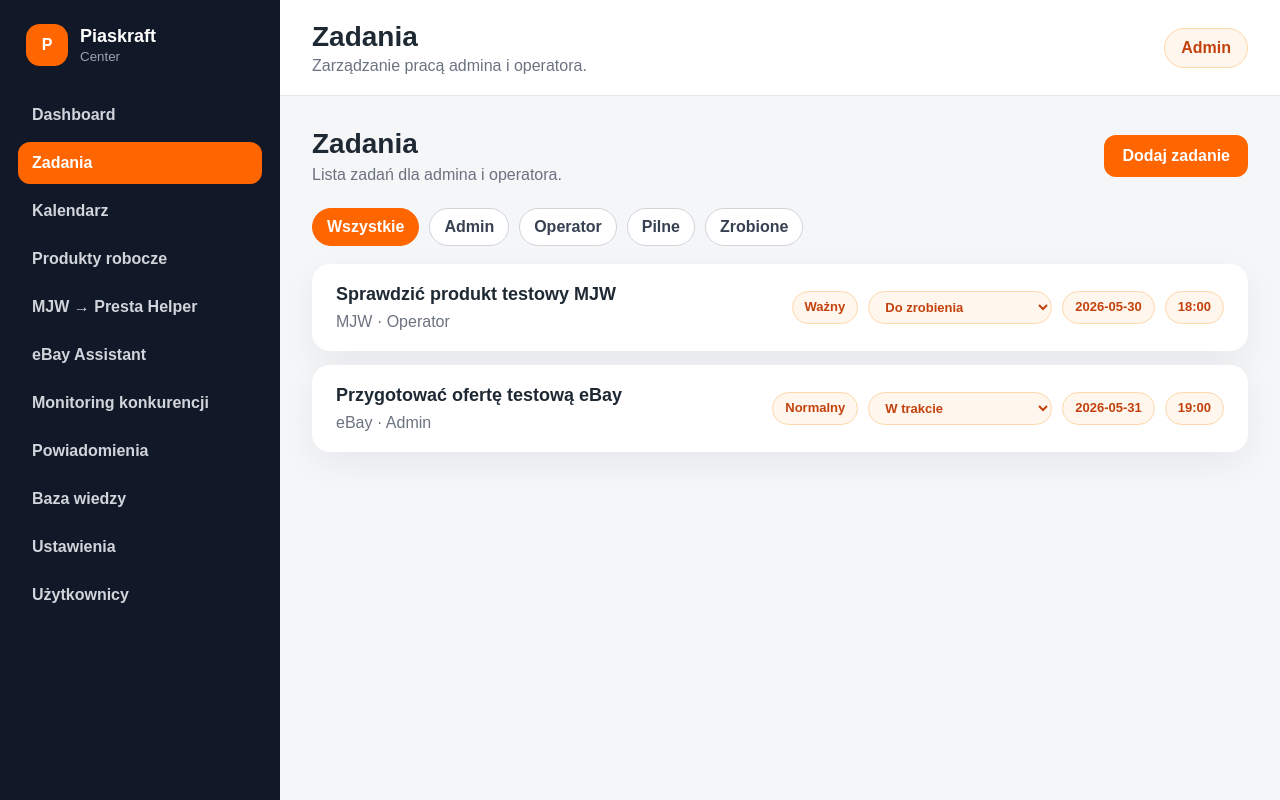
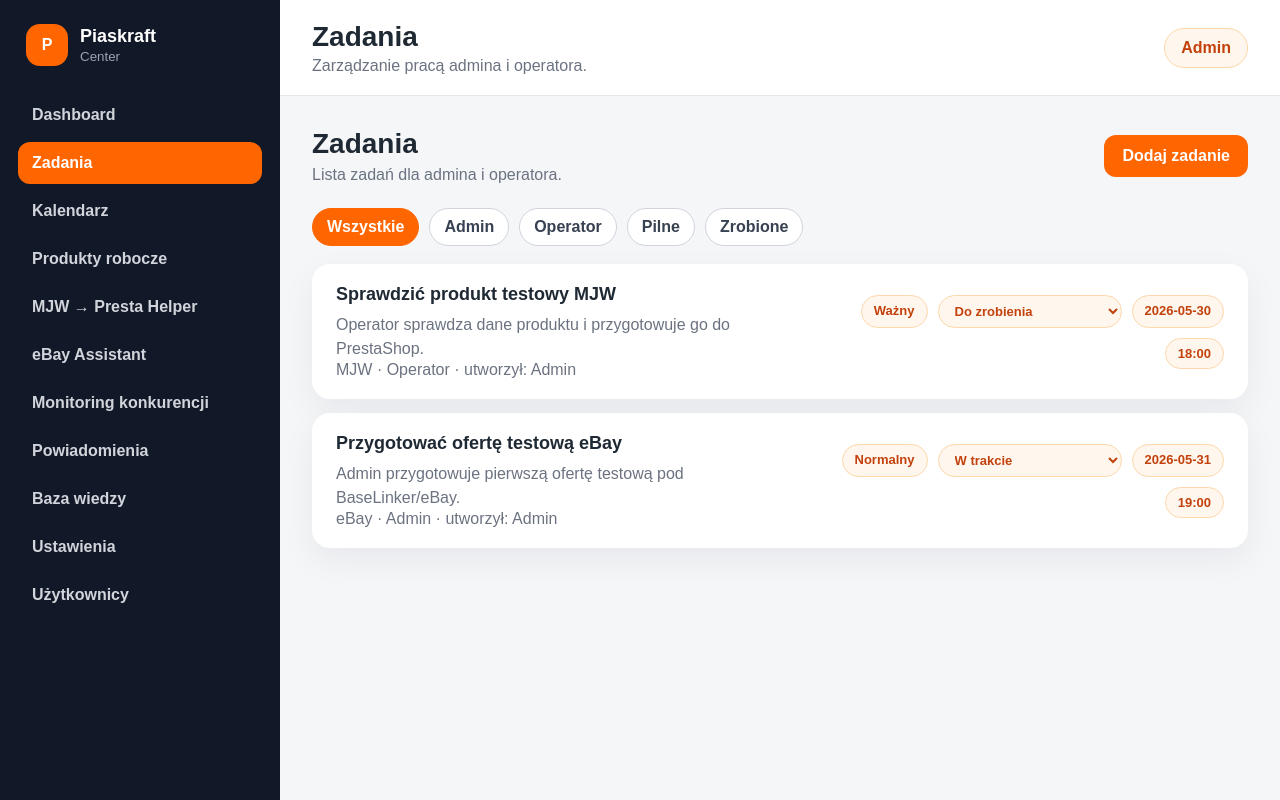
Before and after one commit to Piaskraft/piaskraft-center, a React (Vite) app in the folder apps/web/: page /zadania in a window 1280 px wide. Built offline with nearby package versions, Linux system fonts and the light colour scheme.

Commit message:
Show task description on card

```diff
--- a/apps/web/src/features/tasks/TaskCard.tsx
+++ b/apps/web/src/features/tasks/TaskCard.tsx
@@ -13,10 +13,15 @@ export function TaskCard({
 }: TaskCardProps) {
   return (
     <article className="task-card">
-      <div>
+      <div className="task-main">
         <h3>{task.title}</h3>
-        <p>
-          {task.category} · {task.assignedTo}
+
+        {task.description && (
+          <p className="task-description">{task.description}</p>
+        )}
+
+        <p className="task-subline">
+          {task.category} · {task.assignedTo} · utworzył: {task.createdBy}
         </p>
       </div>
 
--- a/apps/web/src/layouts/AppLayout.css
+++ b/apps/web/src/layouts/AppLayout.css
@@ -308,3 +308,17 @@
   border-color: #ff6600;
   color: #ffffff;
 }
+.task-main {
+  max-width: 620px;
+}
+
+.task-description {
+  margin: 0 0 8px;
+  color: #374151;
+  line-height: 1.5;
+}
+
+.task-subline {
+  margin: 0;
+  color: #6b7280;
+}
```
